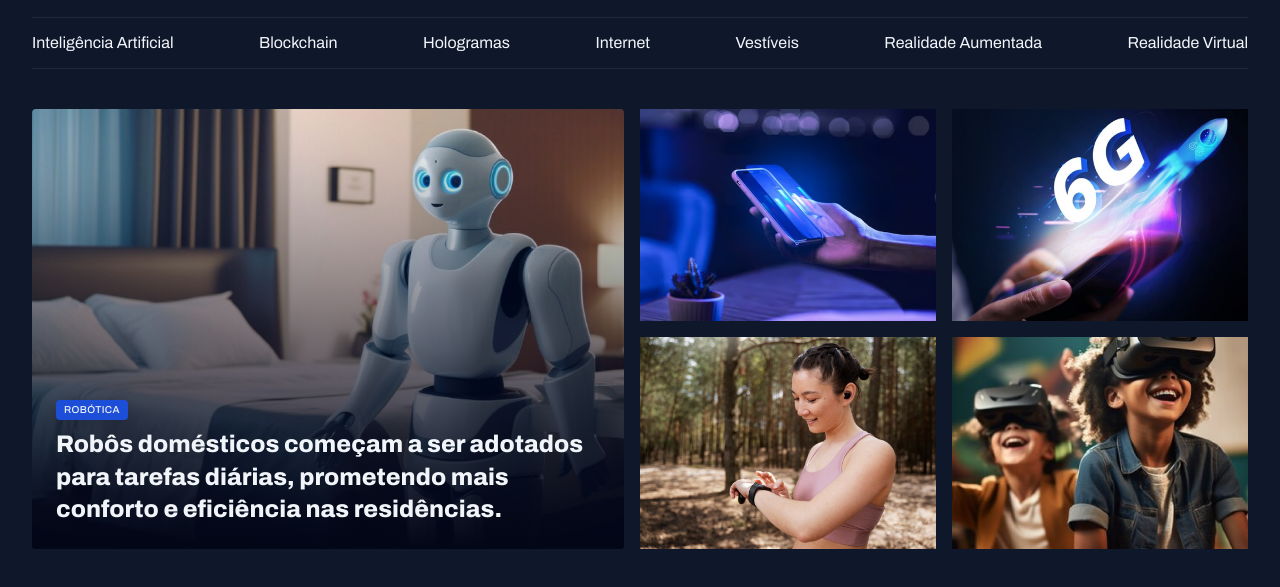
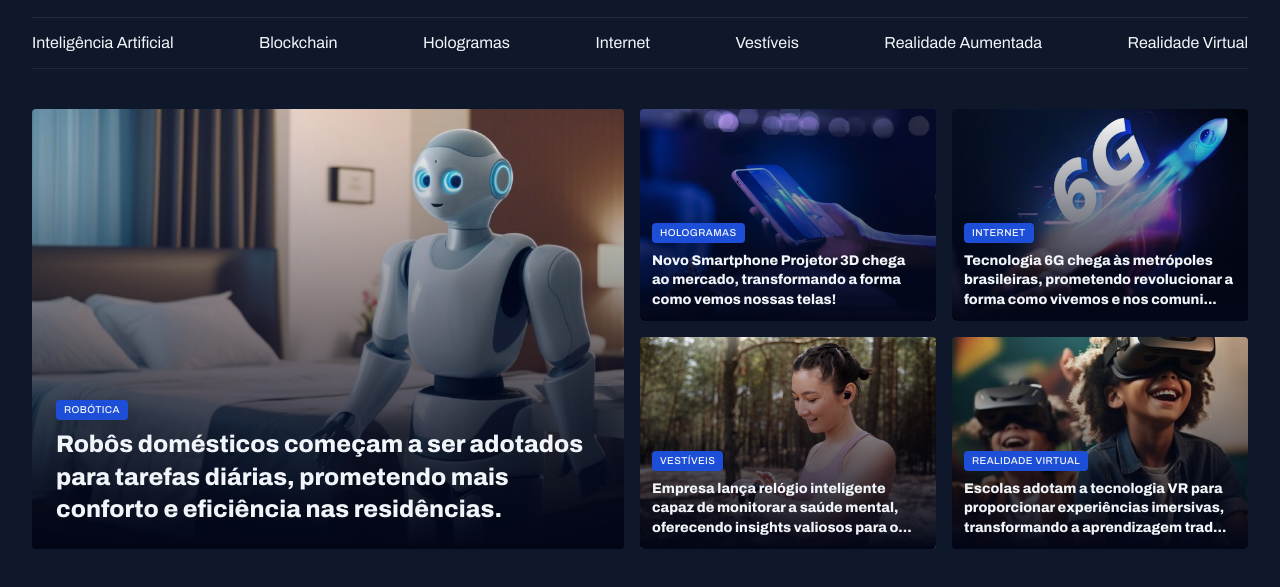
Before and after one commit to paulinhoteixeira/PortalDeNoticias, a plain HTML site: page index.html in a window 1280 px wide. Shown: the part 55-642 px from the top of the page. Drawn offline with Linux system fonts and the light colour scheme.

Commit message:
section with highlighted news completed

```diff
--- a/index.html
+++ b/index.html
@@ -57,18 +57,54 @@
       </figure>
 
       <div class="grid grid-cols-2 gap-16">
-        <div>
+        <figure class="card">
           <img src="./assets/images/Image 02.png" alt="">
-        </div>
-        <div>
+
+
+        <figcaption>
+          <span class="content-tag">Hologramas</span>
+          <h2 class="text-lg">
+            Novo Smartphone Projetor 3D chega ao mercado, transformando a forma como vemos nossas telas!
+          </h2>
+        </figcaption>
+        </figure>
+        <figure class="card">
           <img src="./assets/images/Image 03.png" alt="">
-        </div>
-        <div>
+
+
+        <figcaption>
+          <span class="content-tag">Internet</span>
+          <h2 class="text-lg">
+            Tecnologia 6G chega às metrópoles brasileiras, prometendo revolucionar a forma como vivemos e nos comuni...
+
+          </h2>
+        </figcaption>
+        </figure>
+        <figure class="card">
           <img src="./assets/images/Image 04.png" alt="">
-        </div>
-        <div>
+
+
+        <figcaption>
+          <span class="content-tag">Vestíveis</span>
+          <h2 class="text-lg">
+            Empresa lança relógio inteligente capaz de monitorar a saúde mental, oferecendo insights valiosos para o...
+
+
+          </h2>
+        </figcaption>
+        </figure>
+        <figure class="card">
           <img src="./assets/images/Image 05.png" alt="">
-        </div>
+
+
+        <figcaption>
+          <span class="content-tag">Realidade Virtual</span>
+          <h2 class="text-lg">
+            Escolas adotam a tecnologia VR para proporcionar experiências imersivas, transformando a aprendizagem trad...
+
+          </h2>
+        </figcaption>
+        </figure>
       </div>
     </section>
   </main>
--- a/styles/sections.css
+++ b/styles/sections.css
@@ -20,6 +20,10 @@
       bottom: 0;
       padding: 24px;
 
+      &:has(.text-lg){
+        padding: 12px;
+      }
+
       h2{
         margin-top: 8px;
       }
```
